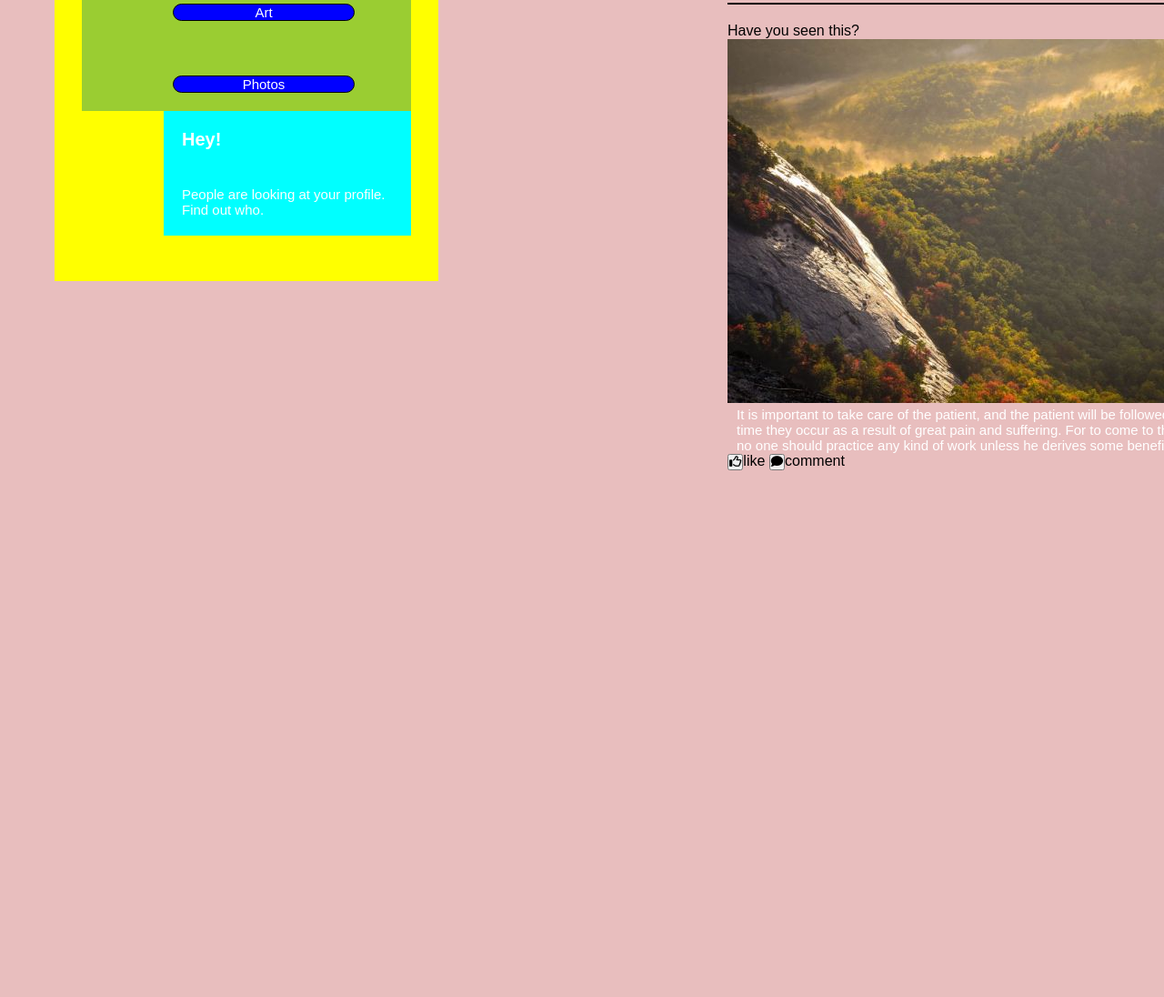
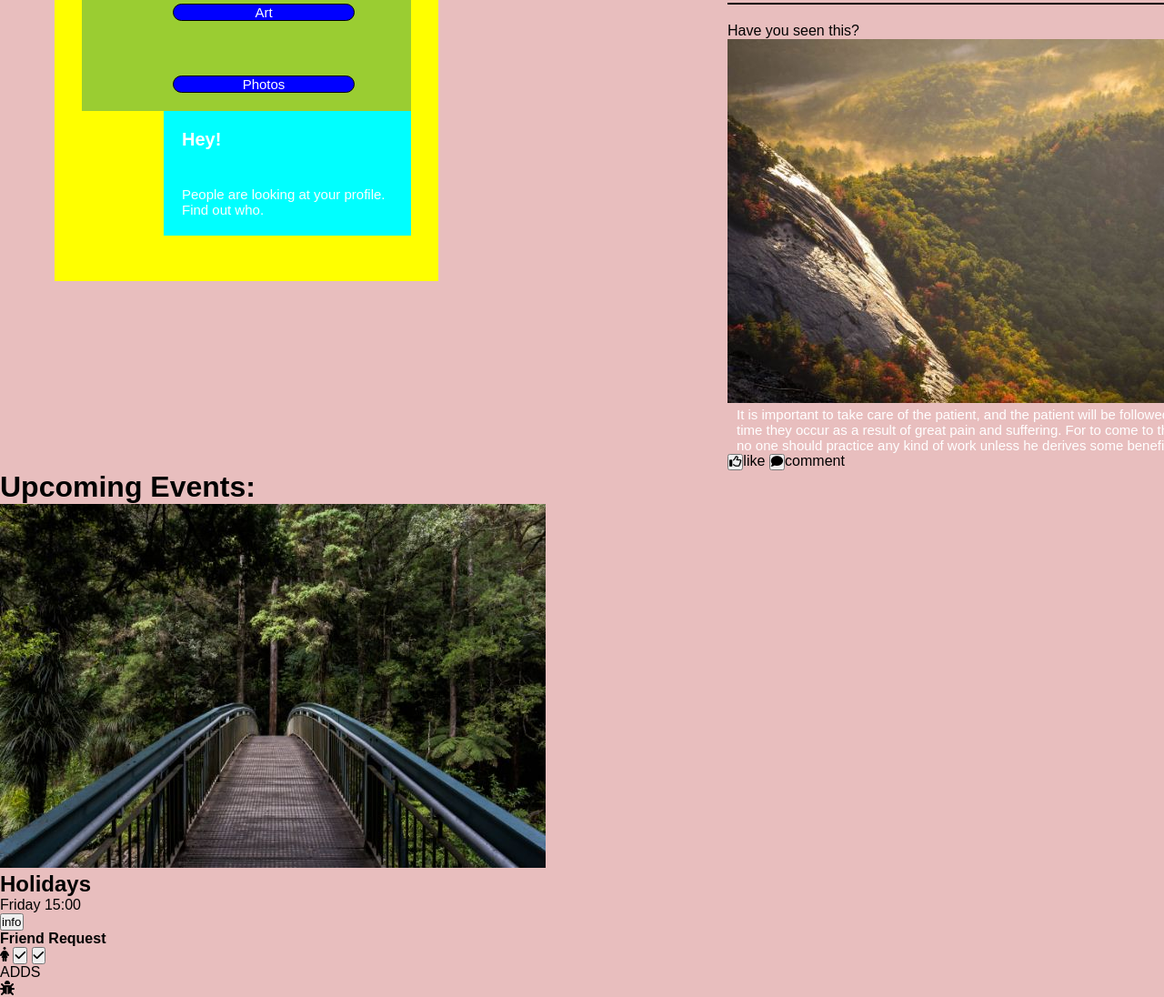
Before and after one commit to Derrick-MUGISHA/code-challeng-2, a plain HTML site: page index.html in a window 1280 px wide. Shown: the part 2429-3525 px from the top of the page at 91% size. Before the commit the page ends 2946 px from the top, so only its background shows below. Drawn offline with Linux system fonts and the light colour scheme.

Commit message:
html end

```diff
--- a/index.html
+++ b/index.html
@@ -132,6 +132,31 @@
             <button i class="fa-solid fa-comment"></i></i></button>comment
         </div>
     </div>
+    <div class="blog">
+        <div class="blog-upcontent">
+            <h1>Upcoming Events:</h1>
+            <div class="blog-upcontent-img">
+                <img src="./images/forest.jpg" alt=" lights">
+            </div>
+            <div class="blog-upcontent-text">
+                <h2>Holidays</h2>
+                <p>Friday 15:00</p>
+                <button>info</button>
+            </div>
+        </div>
+        <div class="blog-upcontent-img">
+            <h4>Friend Request</h4>
+            <i class="fas fa-female"></i>
+            <button><i class="fa-solid fa-check"></i></button>
+            <button><i class="fa-solid fa-check"></i></button>
+        </div>
+        <div class="blog-upcontent-adds">
+            <p>ADDS</p>
+        </div>
+        <div class="blog-upcontent-bug">
+            <i class="fa-solid fa-bug"></i>
+        </div>
+    </div>
 </body>
 
 </html>
```
Also changed, not shown: images/forest.jpg (added).
